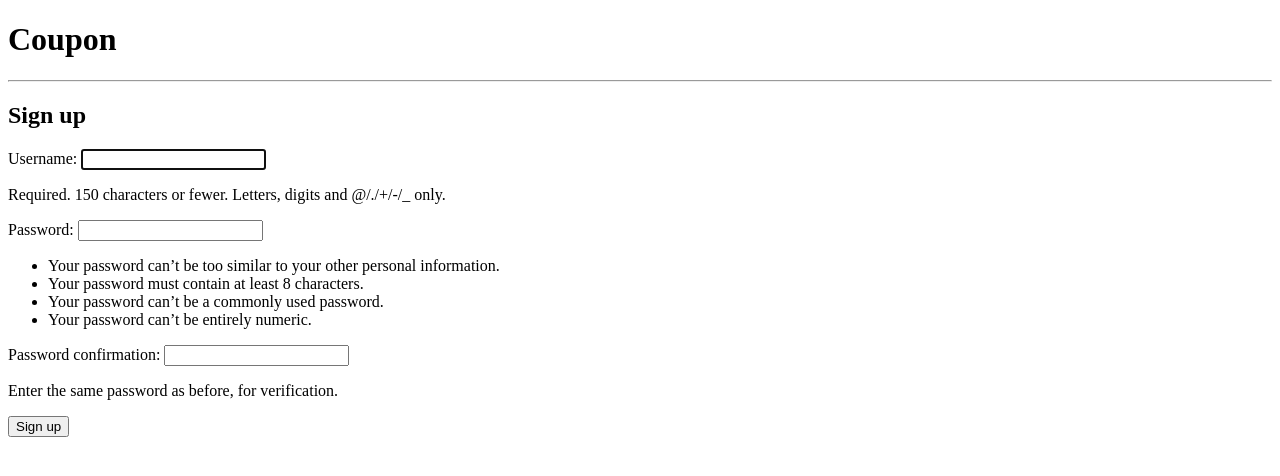
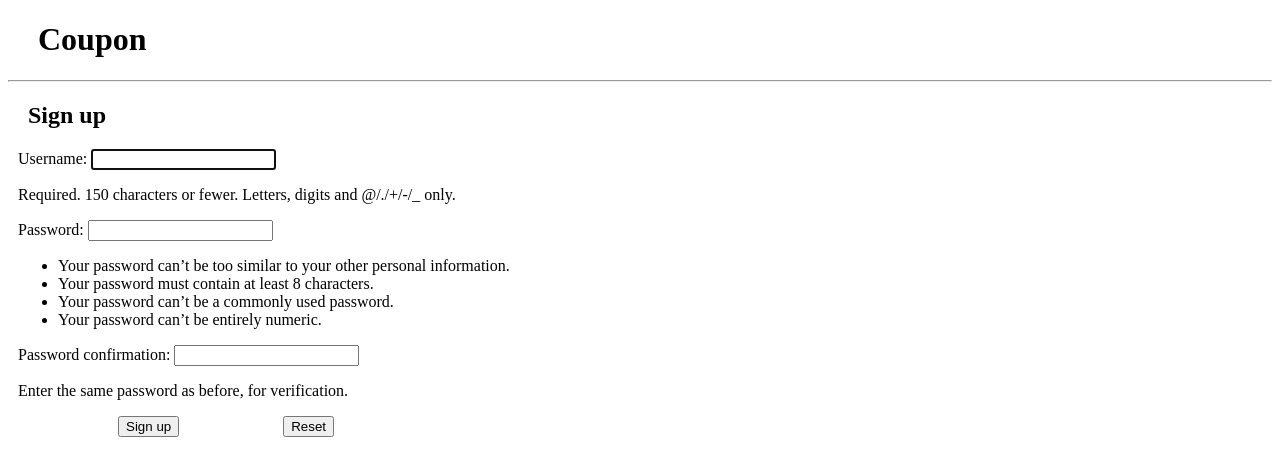
Before and after one commit to s1f10180376/b, a Django app: page /accounts/signup/ in a window 1280 px wide. Shown: the top 476 px of the page. Run offline with Django 3.2, Linux system fonts and the light colour scheme.

Commit message:
Signupページの編集
signupページを少し編集し、resetボダンを追加しました。

```diff
--- a/accounts/templates/accounts/signup.html
+++ b/accounts/templates/accounts/signup.html
@@ -1,9 +1,11 @@
+{% load static %}
 <!DOCTYPE html>
 <html lang="ja">
 
 <head>
     <meta charset="utf-8">
     <title>Signup</title>
+    <link rel="stylesheet" href="{% static 'css/signup.css' %}">
 </head>
 
 <body>
@@ -39,6 +41,7 @@
                 </div>
                 {% endfor %}
                 <button type="submit">Sign up</button>
+                <button type="reset">Reset</button>
             </form>
         </section>
         {% endblock %}
--- a/accounts/urls.py
+++ b/accounts/urls.py
@@ -1,4 +1,5 @@
 from django.urls import path
+from django.contrib import admin
 from . import views
 
 #app_name = 'accounts'
--- a/config/settings.py
+++ b/config/settings.py
@@ -130,9 +130,10 @@ LOGOUT_REDIRECT_URL = 'home'
 STATIC_URL = '/static/'
 STATIC_ROOT = os.path.join(os.path.dirname(__file__),'static')
 # staticファイルのパス設定
-STATICFILES_DIRS = (
+STATICFILES_DIRS = [
     ('css',os.path.join(STATIC_ROOT,'css').replace('\\','/') ),
     ('js',os.path.join(STATIC_ROOT,'js').replace('\\','/') ),
     ('images',os.path.join(STATIC_ROOT,'images').replace('\\','/') ),
     ('upload',os.path.join(STATIC_ROOT,'upload').replace('\\','/') ),
-)
+    os.path.join(BASE_DIR, 'static'),
+]
--- a/config/urls.py
+++ b/config/urls.py
@@ -24,6 +24,7 @@ urlpatterns = [
     path(r'', include('coupon.urls')),
     path('accounts/', include('django.contrib.auth.urls')),
     path('accounts/', include('accounts.urls')),
+
 ]
 
 #staticファイルのパス設定
--- /dev/null
+++ b/coupon/static/css/signup.css
@@ -0,0 +1,15 @@
+h1{
+    margin-left: 30px;
+}
+
+h2{
+    margin-left: 20px;
+}
+
+button{
+    margin-left: 100px;
+}
+
+section{
+    margin-left: 10px;
+}
```
Also changed, not shown: authtest/views.py (line endings or trailing spaces), coupon/static/images/login_background.jpg (added), db.sqlite3.
